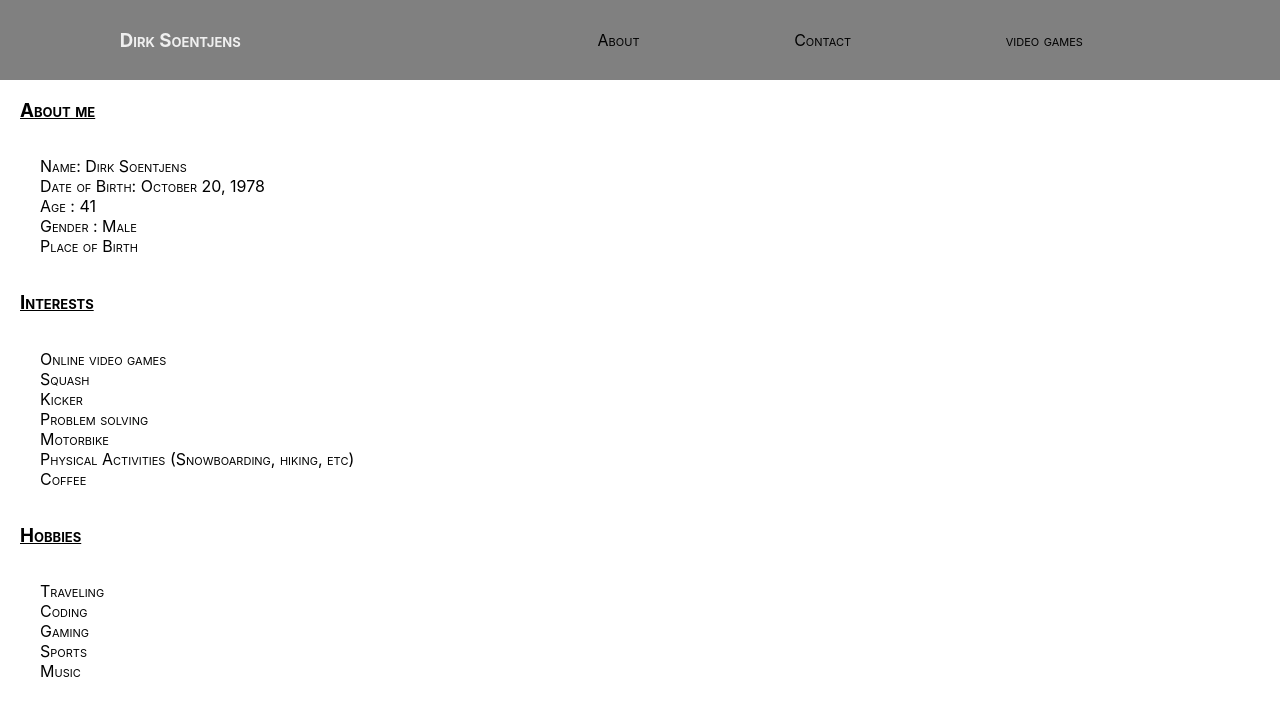
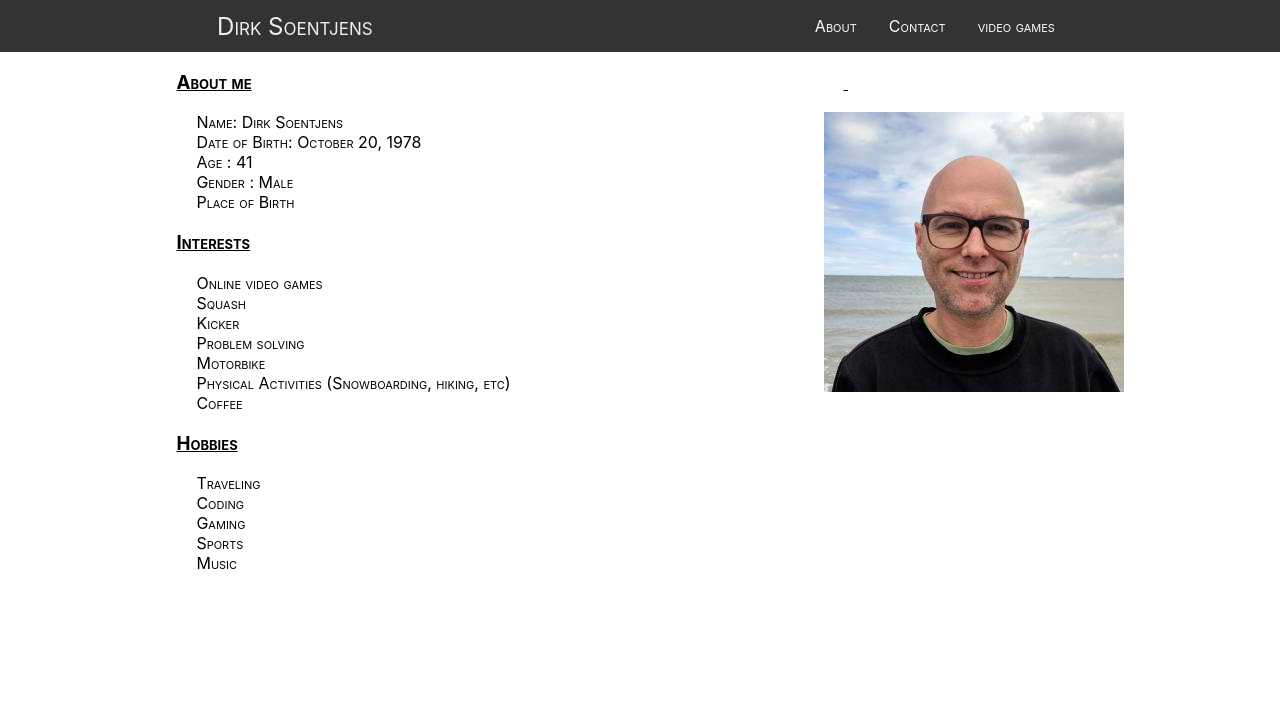
Before and after one commit to tampert/portfolio, a React (Create React App) app: page /about in a window 1280 px wide. Shown: the top 716 px of the page. Built offline with nearby package versions, Linux system fonts and the light colour scheme.

Commit message:
added burger

```diff
--- a/src/App.css
+++ b/src/App.css
@@ -1,47 +1,116 @@
-
-
-
-.App-header {
-  background-color: #282c34;
-  min-height: 100vh;
-  display: flex;
-  flex-direction: column;
-  align-items: center;
-  justify-content: center;
-  font-size: calc(10px + 2vmin);
-  color: white;
-}
-
-
-nav{
+.nav-bar{
   font-variant: small-caps;
   display:flex;
   justify-content: space-around;
   align-items: center;
-  min-height: 10vh;
-  background:grey;
-}
-nav a {
-  text-decoration:none;
-}
-nav a:link {
-  color: black;
-}
-nav a:visited {
-  color: black;
+  background:#333333;
+  color:#ffff;
 }
 
-.nav-links{
-  width:50%;
-  list-style: none;
+.brand-title{
+  font-size: 1.5rem;
+  margin: .5rem;
+}
+
+.toggle-button{
+  position: absolute;
+  top: .75rem;
+  right: 1rem;
+  display: none;
+  flex-direction:column;
+  justify-content:space-between;
+  width:32px;
+  height: 21px;
+}
+
+.toggle-button .bar {
+  height: 3px;
+  width:100%;
+  background-color: white;
+  border-radius:10px;
+
+}
+
+@media (max-width: 600px){
+  .toggle-button{
+    display:flex;
+  }
+  .nav-links{
+    display:none;
+    width:100%;
+  }
+  .nav-bar{
+    flex-direction: column;
+    align-items:flex-start;
+  }
+
+  .nav-links ul{
+    width:100%;
+    flex-direction:column;
+  }
+  .nav-links li{
+    text-align:center;
+  }
+  .nav-links li a{
+    padding: .5rem 1rem;
+  }
+  .nav-links.active{
+    display:flex;
+  }
+}
+
+.nav-links ul{
+  margin: 0;
+  padding: 0;
   display: flex;
+}
+.nav-links li{
+  list-style:none;
+}
+.brand-title a,
+.nav-links li a{
+  text-decoration:none;
+  color: #ffffff;
+}
+.nav-links li a{
+  padding:1rem;
+  display: block;
+}
+
+.nav-links li a:link {
+  color: #ffffff;
+}
+.nav-links li a:visited {
+  color: #ffffff;
+}
+
+
+.nav-links li:hover{
+  background:red;
+}
+
+
+.route{
+  /* min-height: 90vh; */
+  /* display:flex;
   justify-content: space-around;
-  align-items: center;
+  align-items: center; */
 }
-.route{
-  min-height: 90vh;
+.about{
   display:flex;
-  flex-direction: column ;
+  justify-content: space-around;
+  align-items: columns;
+}
+.profile-img{
+  /* display:flex;
+  justify-content: space-around;
+  align-items: columns; */
+}
+
+.about-content{
+  /* display:flex;
+  justify-content: space-around;
+  align-items: columns; */
 }
 
 .route ul{
--- a/src/components/Nav.js
+++ b/src/components/Nav.js
@@ -3,25 +3,38 @@ import '../App.css'
 import { Link } from 'react-router-dom';
 
 const Nav = () => {
+
+
+    const toggle = () =>{
+        let navLinks = document.querySelector('.nav-links');
+        navLinks.classList.toggle('active')
+    }
     const navStyle = {
         color: '#efefef'
     }
     return (
-        <nav>
-            <Link style={navStyle} to='/'>
-            <h3>Dirk Soentjens</h3>
-            </Link>
-            <ul className="nav-links">
-                <Link to='/about'>
-                    <li>About</li>
-                </Link>
-                <Link to='/contact'>
-                    <li>Contact</li>
-                </Link>
-                <Link to='/dota'>
-                    <li>video games</li>
-                </Link>
-            </ul>
+        <nav className="nav-bar">
+            <div className="brand-title">
+                <Link style={navStyle} to='/'>Dirk Soentjens</Link>
+            </div>
+            <a href="/#" className="toggle-button" onClick={toggle}>
+                <span className="bar"></span>
+                <span className="bar"></span>
+                <span className="bar"></span>
+            </a>
+            <div className="nav-links">
+                <ul>
+                    <li>
+                        <Link to='/about'>About</Link>
+                    </li>
+                    <li>
+                        <Link to='/contact'>Contact</Link>
+                    </li>
+                    <li>
+                        <Link to='/dota'>video games</Link>
+                    </li>
+                </ul>
+            </div>
         </nav>
     )
 }
--- a/src/routes/About.js
+++ b/src/routes/About.js
@@ -7,7 +7,8 @@ const About = () => {
     let difdays = dif/(1000 * 3600 * 24);
     let difYears = Math.floor(difdays/365);
     return (
-      <div className='route'>
+      <div className='route about'>
+          <div className="about-content">
           <h3>About me</h3>
           <ul>
               <li>Name: Dirk Soentjens</li>
@@ -34,6 +35,11 @@ const About = () => {
               <li>Sports</li>
               <li>Music</li>
           </ul>
+          </div>
+          <div className="profile-img">
+            <h3>&nbsp;</h3>
+            <img src='./images/dsoentjens_Profil_Bild_small.jpg' width='300' height='280' alt='profile'/>
+          </div>
       </div>
     )
 }
```
Also changed, not shown: public/images/dsoentjens_Profil_Bild_small.jpg (added).
